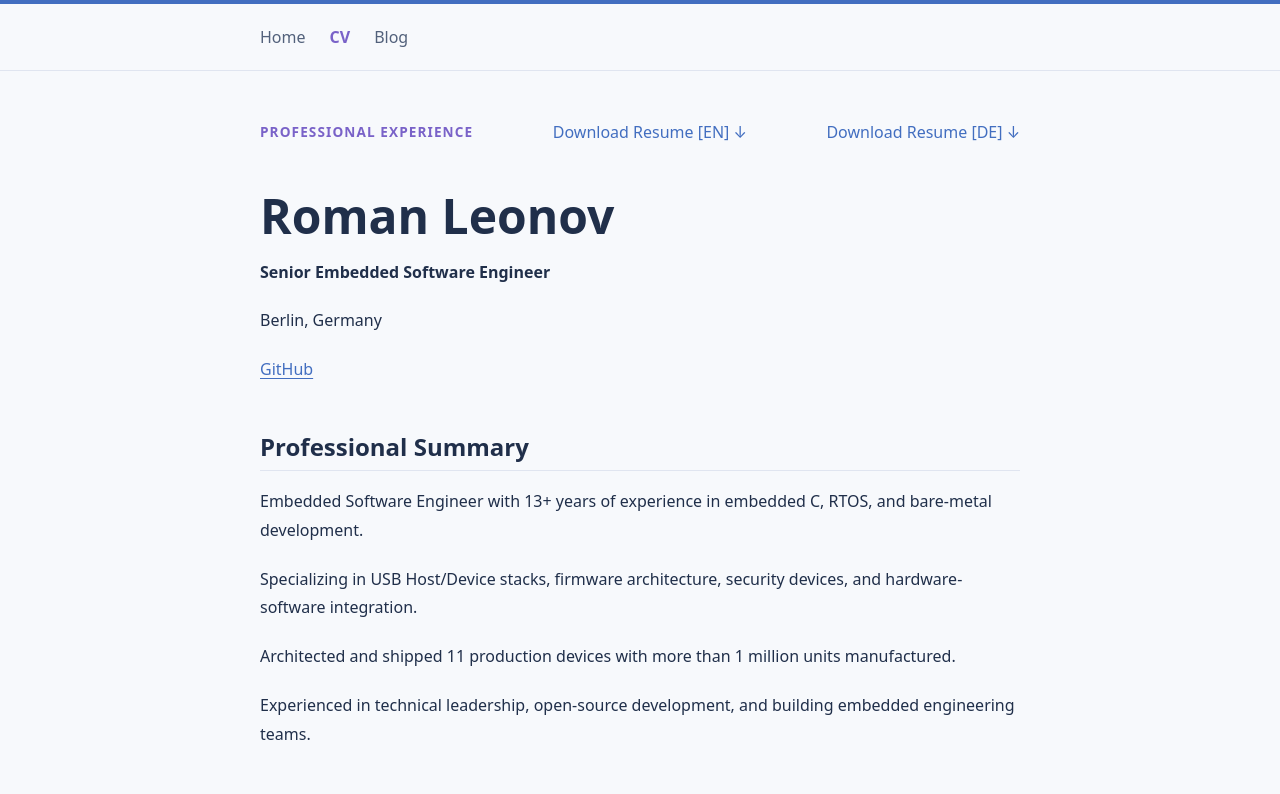
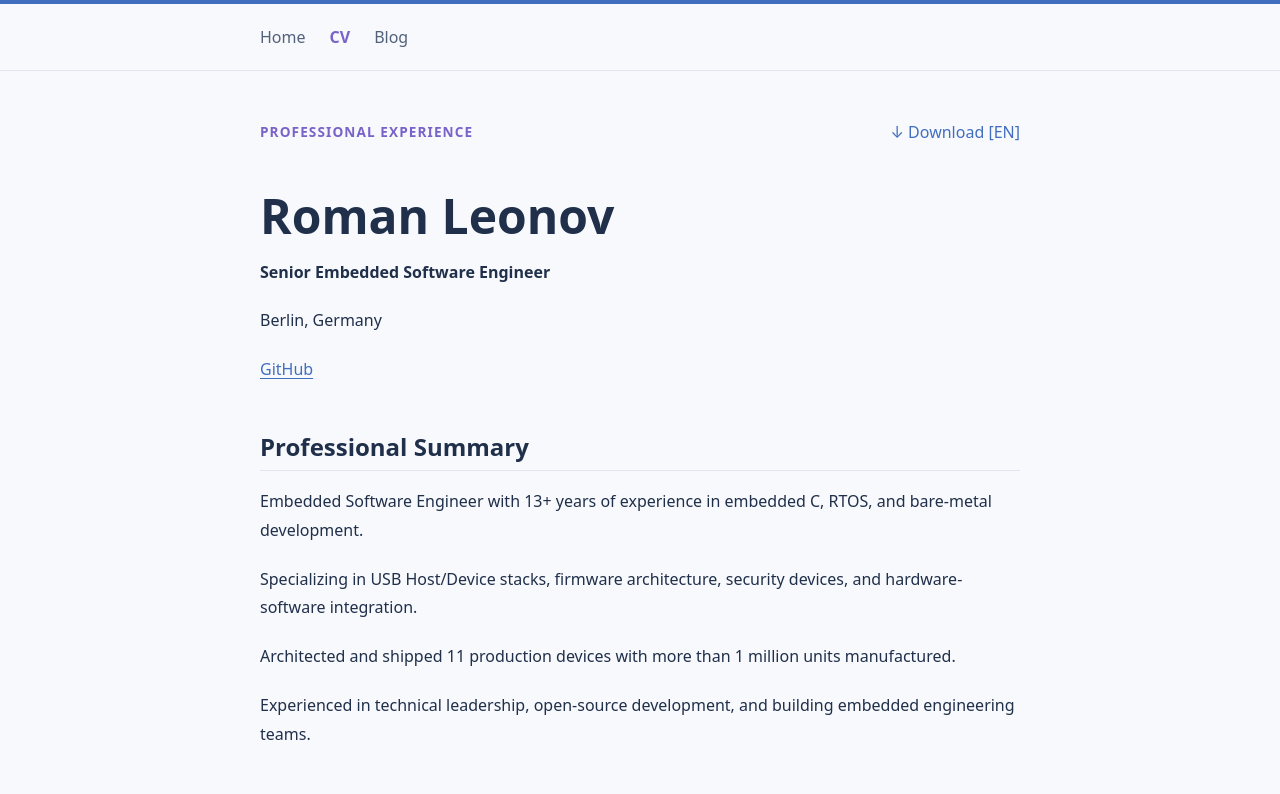
Before and after one commit to roma-jam/roma-jam.github.io, an Astro site: page /cv in a window 1280 px wide. Shown: the top 794 px of the page. Built offline with nearby package versions, Linux system fonts and the light colour scheme; Astro itself is replaced by a stand-in of ours.

Commit message:
fix: update resume to the latest verison, remove german version from public access

```diff
--- a/src/pages/cv.astro
+++ b/src/pages/cv.astro
@@ -14,17 +14,10 @@ import { Content } from '../content/resume.md';
 
       <a
         class="download-button"
-        href="/documents/Roman_Leonov_EN.pdf"
+        href="/documents/Roman_Leonov_Senior_Embedded_Software_Engineer.pdf"
         download
       >
-        Download Resume [EN] ↓
-      </a>
-      <a
-        class="download-button"
-        href="/documents/Roman_Leonov_DE.pdf"
-        download
-      >
-        Download Resume [DE] ↓
+        ↓ Download [EN]
       </a>
     </div>
 
```
Also changed, not shown: 3 other files.
